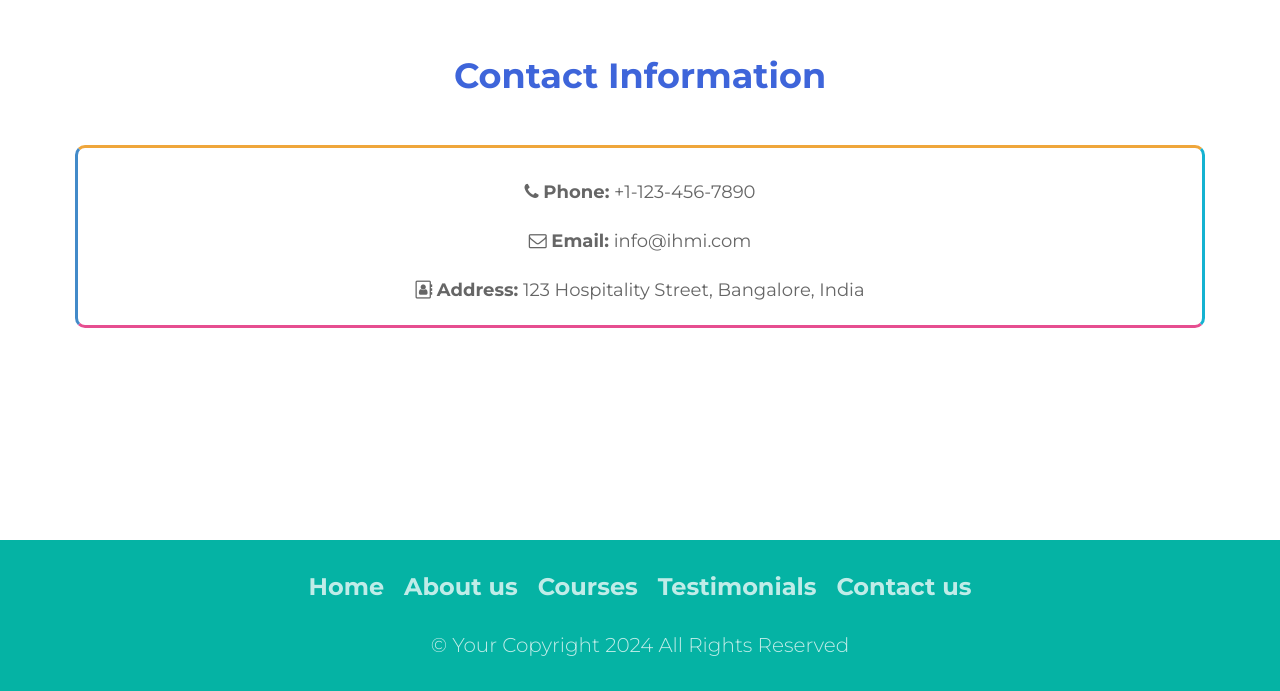
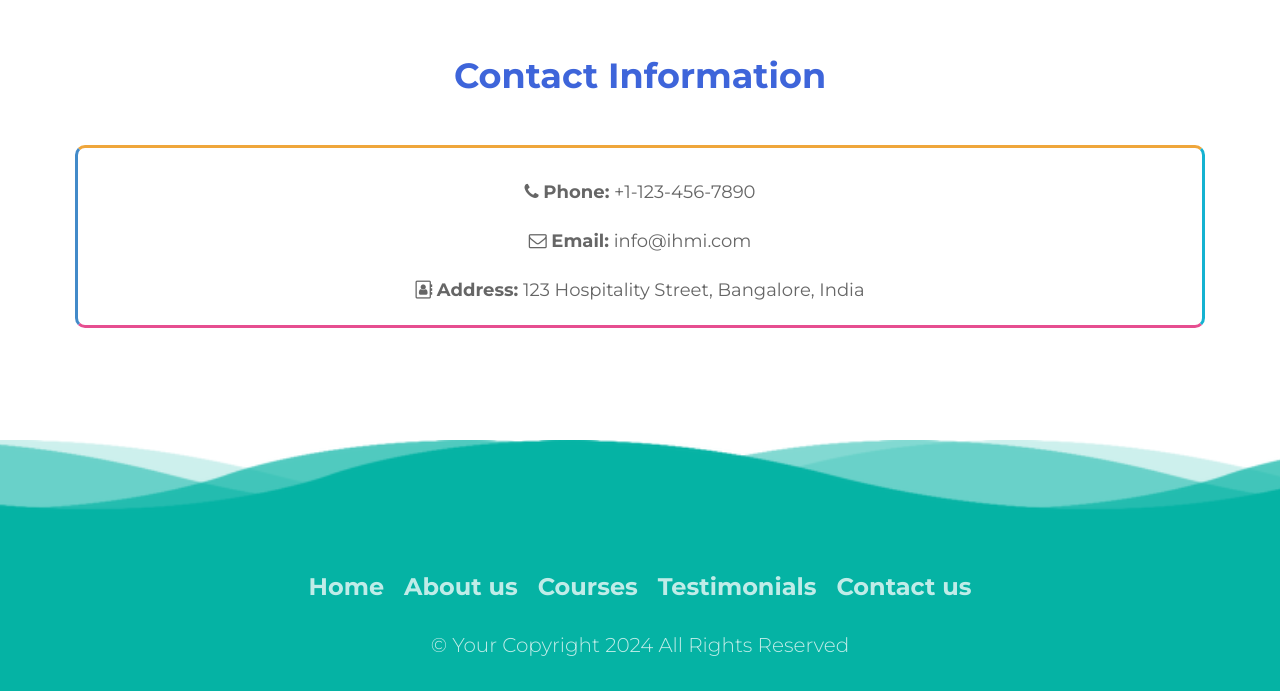
Before and after one commit to CHANDRU465/Entellus-Project, a plain HTML site: page index.html in a window 1280 px wide. Shown: the part 4671-5362 px from the top of the page. Drawn offline with nearby package versions, Linux system fonts and the light colour scheme; the site is published under a folder, as on GitHub Pages, so addresses that start at the root find nothing.

Commit message:
fifth commit

```diff
--- a/assets/css/styles.css
+++ b/assets/css/styles.css
@@ -482,7 +482,7 @@ p {
     left: 0;
     width: 100%;
     height: 100px;
-   background: url("/assets/images/wave.png");
+   background: url("../images/wave.png");
     background-size: 1000px 100px;
   }
 
```
